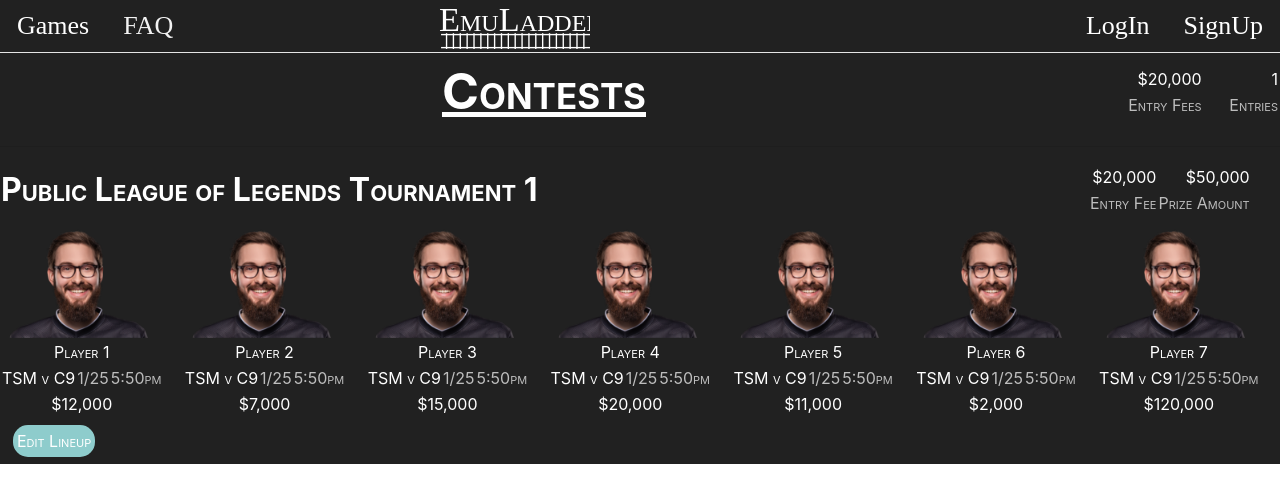
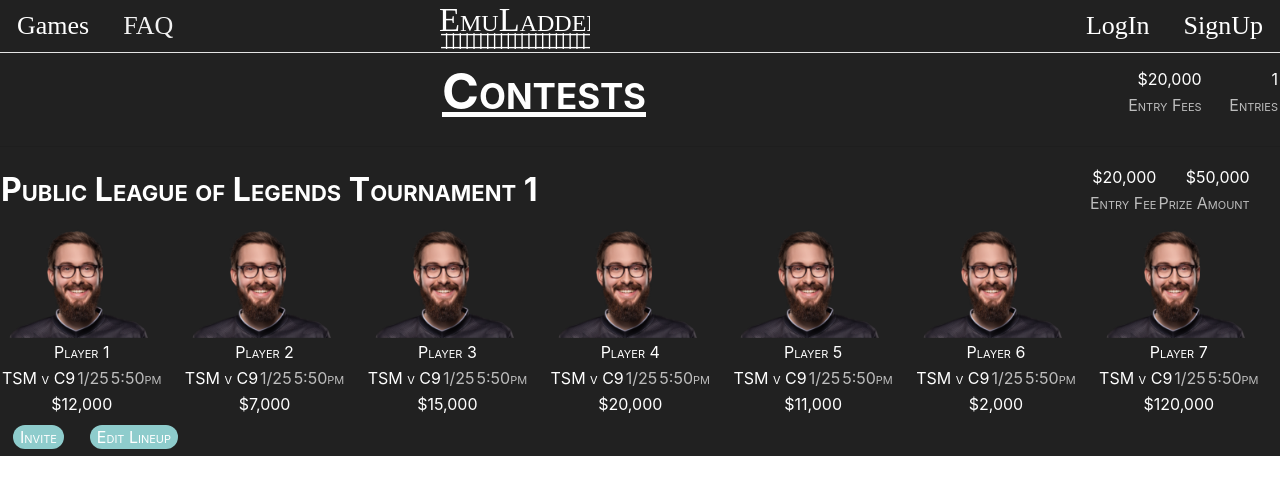
Before and after one commit to CapstoneUNCG2020/emuLadder, an Angular app in the folder angular/: page /contest/view in a window 1280 px wide. Shown: the top 502 px of the page. Built offline with nearby package versions, Linux system fonts and the light colour scheme; a web font is replaced by a local one.

Commit message:
added invite button

```diff
--- a/angular/src/app/contest-management/contest-management.component.css
+++ b/angular/src/app/contest-management/contest-management.component.css
@@ -64,6 +64,6 @@
     color: white;
     border-radius: 15px;
     border: none;
-    padding: 4px;
+    padding: 0 7px;
     font-variant: small-caps;
 }
--- a/angular/src/app/contest-management/contest-management.component.html
+++ b/angular/src/app/contest-management/contest-management.component.html
@@ -66,7 +66,13 @@
             </tr>
         </table>
         <div class="btn">
+            <button (click)="invite()">Invite</button>
+        </div>
+        <div class="btn">
             <button (click)="editContest(contest)">Edit Lineup</button>
         </div>
     </div>
+    <div *ngIf="showInviteBar">
+        <app-invite-bar></app-invite-bar>
+    </div>
 </div>
--- a/angular/src/app/contest-management/contest-management.component.ts
+++ b/angular/src/app/contest-management/contest-management.component.ts
@@ -11,6 +11,7 @@ import { Router } from '@angular/router';
 export class ContestManagementComponent implements OnInit {
 
   contests: Array<Contest>;
+  public showInviteBar: boolean;
 
   constructor(private router: Router) { }
 
@@ -87,4 +88,8 @@ export class ContestManagementComponent implements OnInit {
   editContest(contest: Contest) {
     this.router.navigateByUrl('contest/draft');
   }
+
+  invite(): void {
+    this.showInviteBar = true;
+  }
 }
```
